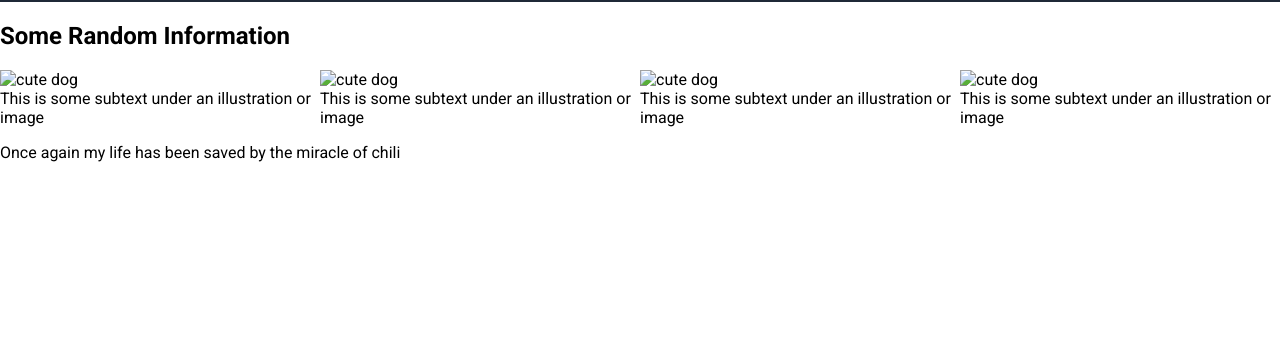
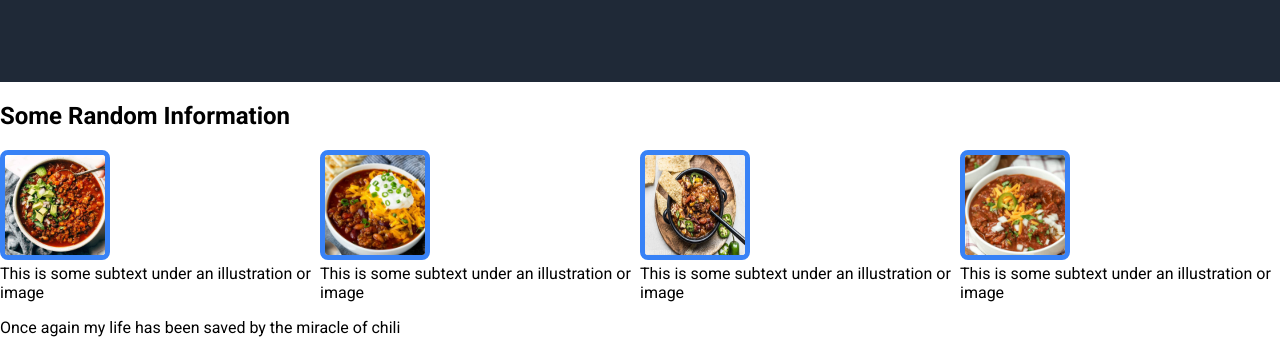
Before and after one commit to neptuneSkeleton/landing-page, a plain HTML site: page index.html in a window 1280 px wide. Shown: the part 455-808 px from the top of the page. Drawn offline with Linux system fonts and the light colour scheme.

Commit message:
complete hero, add info images and styling

```diff
--- a/index.html
+++ b/index.html
@@ -35,19 +35,19 @@
     </div>
     <div class="information">
         <div class="information-item">
-            <img src="" alt="cute dog">
+            <img src="./Images/info-chili-1.jpg" alt="chili">
             <div class="text">This is some subtext under an illustration or image</div>
         </div>
         <div class="information-item">
-            <img src="" alt="cute dog">
+            <img src="./Images/info-chili-2.jpg" alt="chili">
             <div class="text">This is some subtext under an illustration or image</div>
         </div>
         <div class="information-item">
-            <img src="" alt="cute dog">
+            <img src="./Images/info-chili-3.jpg" alt="chili">
             <div class="text">This is some subtext under an illustration or image</div>
         </div>
         <div class="information-item">
-            <img src="" alt="cute dog">
+            <img src="./Images/info-chili-4.jpg" alt="chili">
             <div class="text">This is some subtext under an illustration or image</div>
         </div>
     </div>
--- a/style.css
+++ b/style.css
@@ -44,6 +44,7 @@ margin: 0px;
 .hero-right {
     display: flex;
 
+
 }
 
 .hero-left {
@@ -57,10 +58,10 @@ margin: 0px;
     gap: 5px;
 }
 
-img {
+.hero img {
     width: 400px;
-    height: 200px;
-  }
+    height: auto;
+}
 
 
 ul {
@@ -83,4 +84,13 @@ ul {
 
   .information {
       display: flex;
+      justify-content: space-around;
+
   }
+
+  .information-item img {
+    border: 5px solid #3882f6;
+    border-radius: 8px;
+    width: 100px;
+    height: 100px;
+  }
```
Also changed, not shown: Images/info-chili-1.jpg (added), Images/info-chili-2.jpg (added), Images/info-chili-3.jpg (added), Images/info-chili-4.jpg (added).
